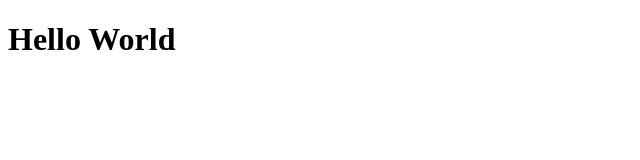
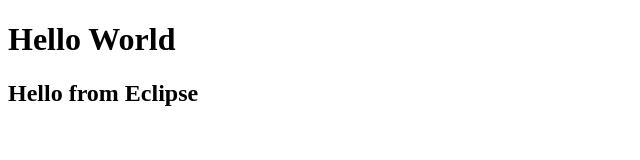
Before and after one commit to thefalconbro/cis3020lab, a plain HTML site: page index.html in a window 1280 px wide. Shown: the whole page, without its empty margins (0-640 px from the left). Drawn offline with Linux system fonts and the light colour scheme.

Commit message:
Chore:Made Eclipse Connection

```diff
--- a/index.html
+++ b/index.html
@@ -6,5 +6,6 @@
   </head>
   <body>
     <h1>Hello World</h1>
+    <h2>Hello from Eclipse</h2>
   </body>
 </html>
```
